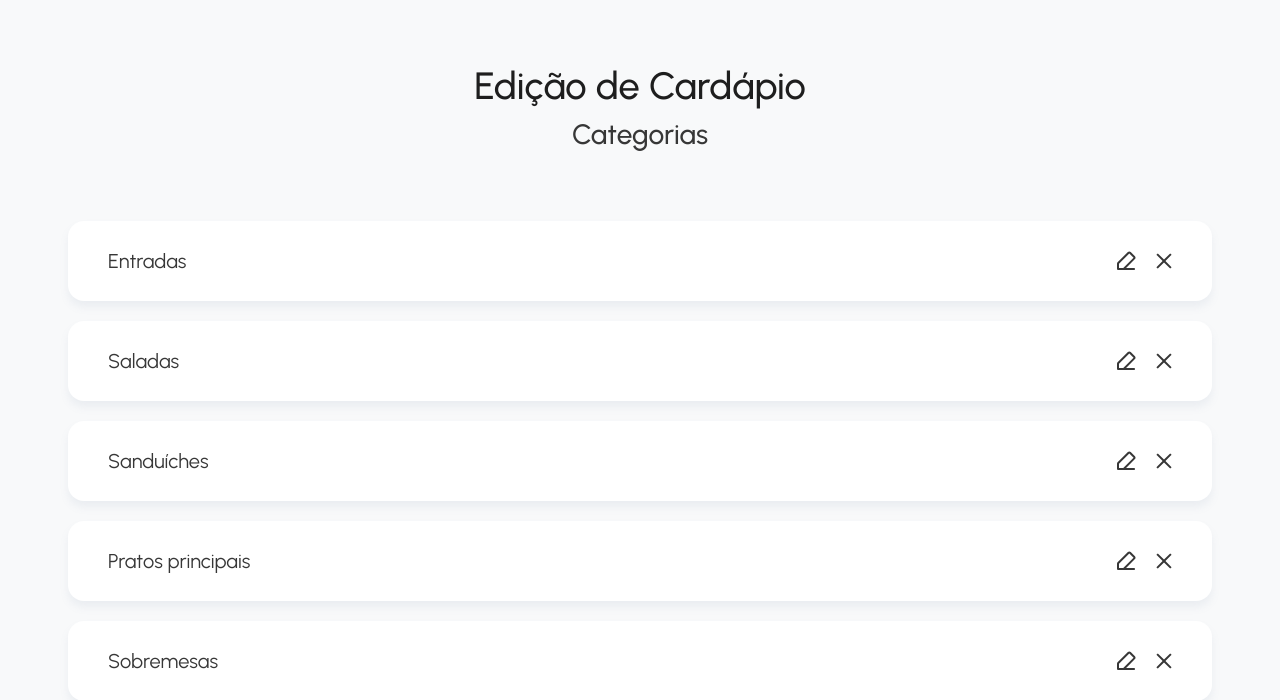
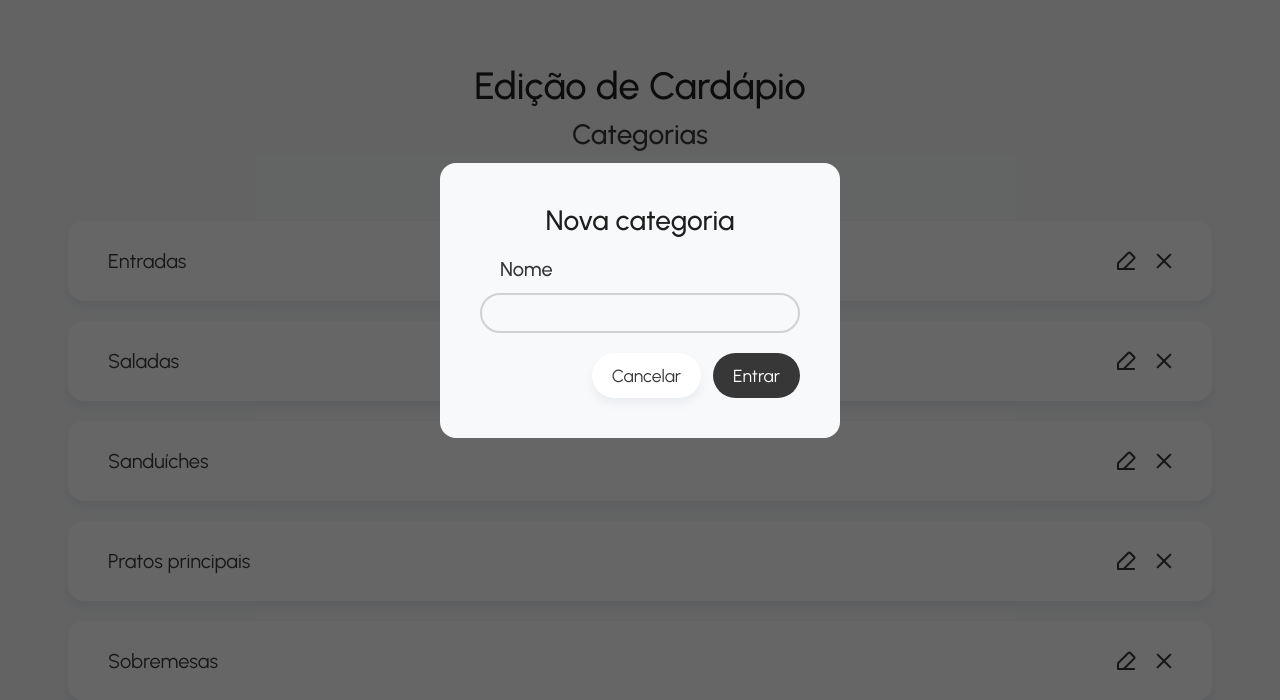
Before and after one commit to moraismariana/painel-admin, a plain HTML site: page cardapio/index.html in a window 1280 px wide. Shown: the part 100-800 px from the top of the page. Drawn offline with Linux system fonts and the light colour scheme.

Commit message:
API form style

```diff
--- /dev/null
+++ b/assets/style/scss/geral/_api-form.scss
@@ -0,0 +1,61 @@
+// FORMUÁRIO API (CREATE, UPDATE, DELETE)
+.api-form-container {
+  position: fixed;
+  top: 0;
+  left: 0;
+  height: 100vh;
+  width: 100%;
+  z-index: 2;
+  background-color: rgba(0, 0, 0, 0.6);
+  display: flex;
+  justify-content: center;
+  align-items: center;
+}
+
+.api-form {
+  box-sizing: border-box;
+  background-color: $w2;
+  width: 400px;
+  padding: $s6;
+  @include border;
+  position: relative;
+  h2 {
+    text-align: center;
+    @include title-2;
+    color: $c1;
+    margin-bottom: $s4;
+  }
+  label {
+    display: block;
+    @include text-1;
+    margin-left: $s4;
+    margin-bottom: $s2;
+    font-weight: 500;
+  }
+  input {
+    background-color: $w2;
+    font-size: px-rem(14px);
+    border: 2px solid $w4;
+    border-radius: 50px;
+    padding: $s1 + px-rem(2px) $s4;
+    width: 100%;
+    box-sizing: border-box;
+    outline: none;
+    &:focus {
+      border: 2px solid $c2;
+    }
+  }
+  .cancel-button {
+    @include button;
+  }
+  .send-button {
+    @include button-2;
+  }
+  .api-buttons {
+    justify-content: end;
+    display: flex;
+    gap: $s2;
+    width: 100%;
+    margin-top: $s4;
+  }
+}
--- a/assets/style/scss/geral/_colors.scss
+++ b/assets/style/scss/geral/_colors.scss
@@ -1,6 +1,7 @@
 $w1: #fff;
 $w2: #f8f9fa;
 $w3: #e3e4e4;
+$w4: #d1d1d1;
 
 $c1: #1e1e1e;
 $c2: #373737;
--- a/assets/style/scss/geral/_mixins.scss
+++ b/assets/style/scss/geral/_mixins.scss
@@ -125,6 +125,11 @@ $s11: px-rem(160px);
   @include text-2;
   padding: $s2 $s4;
   border-radius: 50px;
+  transition: 0.3s;
+  &:hover {
+    padding: $s2 $s4 + px-rem(2px);
+    font-weight: 500;
+  }
 }
 
 @mixin arrow-link {
--- a/assets/style/scss/login/_login.scss
+++ b/assets/style/scss/login/_login.scss
@@ -53,7 +53,7 @@
     }
     input {
       font-size: px-rem(14px);
-      border: 2px solid $w3;
+      border: 2px solid $w4;
       border-radius: 50px;
       padding: $s1 + px-rem(2px) $s4;
       width: 100%;
--- a/assets/style/scss/style.scss
+++ b/assets/style/scss/style.scss
@@ -5,6 +5,7 @@
 @import "./geral/global";
 @import "./geral/typo";
 @import "./geral/animations";
+@import "./geral/api-form";
 
 @import "./geral/header";
 @import "./geral/footer";
--- a/cardapio/index.html
+++ b/cardapio/index.html
@@ -87,6 +87,20 @@
         <p>Desenvolvido por Mariana Morais © 2024.</p>
     </footer>
 
+    <section class="api-form-container">
+        <div class="api-form">
+            <h2>Nova categoria</h2>
+            <form action="">
+                <label for="nome">Nome</label>
+                <input type="text" form="nome" id="nome">
+                <div class="api-buttons">
+                    <button class="cancel-button">Cancelar</button>
+                    <button class="send-button" type="submit">Entrar</button>
+                </div>
+            </form>
+        </div>
+    </section>
+
     <script type="module" src="../assets/js/script.js"></script>
 </body>
 
```
Also changed, not shown: assets/style/css/style.css.
